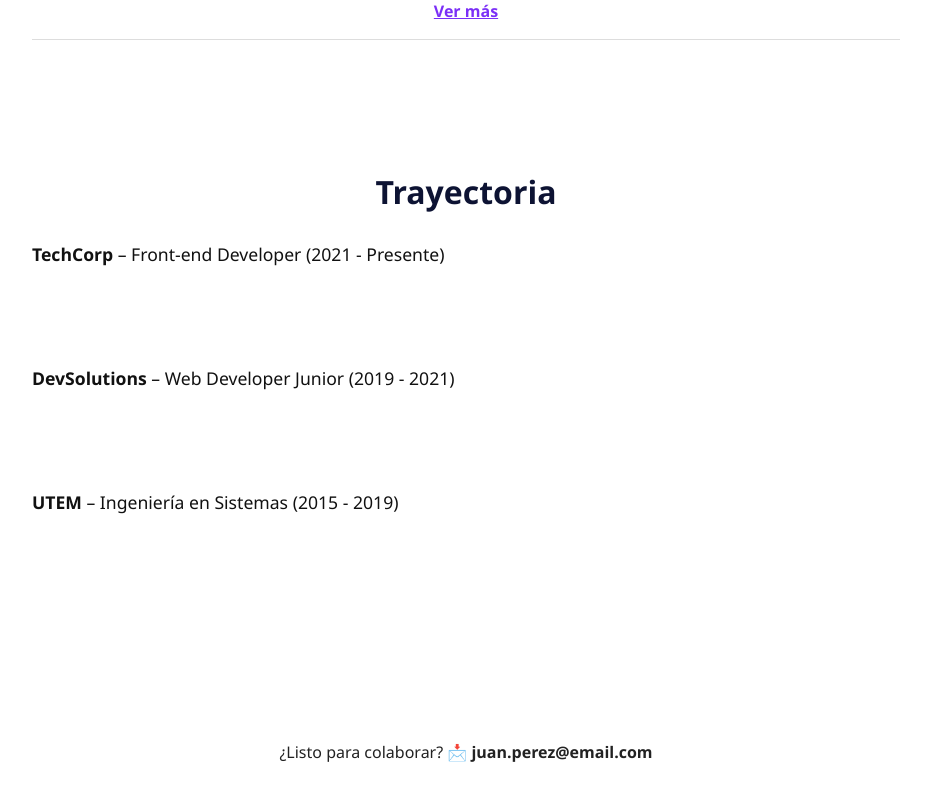
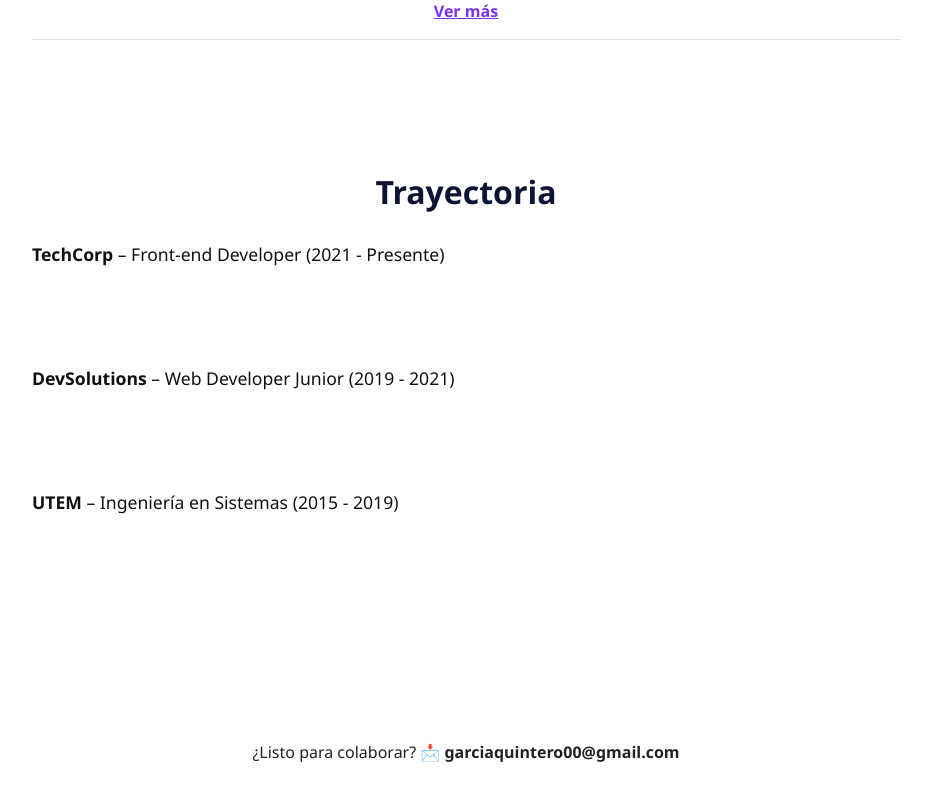
Before and after one commit to FernandoGarcia-tec/Saludo, a React (Vite) app: page / in a window 1280 px wide. Shown: the part 1938-2738 px from the top of the page, without its empty margins (174-1105 px from the left). Built offline with nearby package versions, Linux system fonts and the light colour scheme.

Commit message:
datos corregidos

```diff
--- a/src/PrimerComponente.jsx
+++ b/src/PrimerComponente.jsx
@@ -17,9 +17,9 @@
           <h2>Desarrollador</h2>
           <p>Transformo ideas en productos digitales funcionales y modernos.</p>
           <div className="hero-links">
-            <a href="https://github.com/juanperez" target="_blank">GitHub</a>
-            <a href="https://linkedin.com/in/juanperez" target="_blank">LinkedIn</a>
-            <a href="mailto:juan.perez@email.com">Email</a>
+            <a href="https://github.com/FernandoGarcia-tec" target="_blank">GitHub</a>
+            <a href="https://www.linkedin.com/in/fernandogarciaq" target="_blank">LinkedIn</a>
+            <a href="mailto:garciaquintero00@gmail.com">Email</a>
           </div>
         </div>
         <img src={fotoPerfil} alt="Foto de perfil" className="hero-photo" />
@@ -78,7 +78,7 @@
       </section>
 
       <footer className="contact" >
-        <p>¿Listo para colaborar? 📩 <strong>juan.perez@email.com</strong></p>
+        <p>¿Listo para colaborar? 📩 <strong>garciaquintero00@gmail.com</strong></p>
       </footer>
     </div>
   );
```
